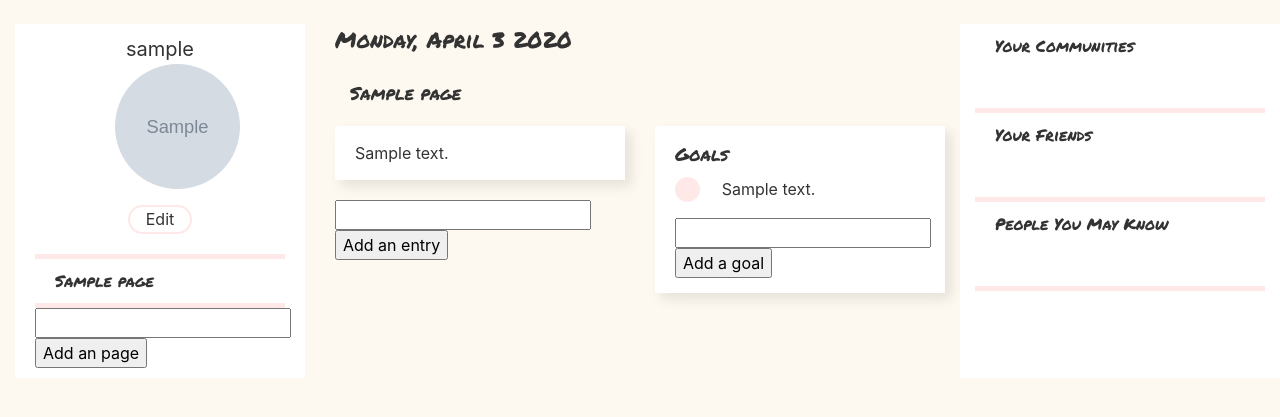
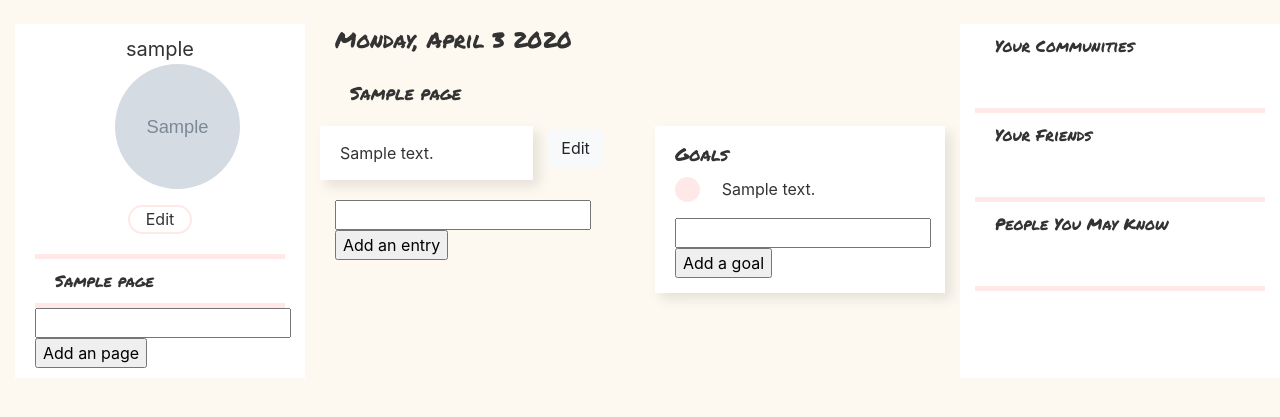
Before and after one commit to kevin-mao/soboju, a Flask app: page /journal in a window 1280 px wide. Shown: the part 56-473 px from the top of the page. Run offline with Flask 2, Linux system fonts and the light colour scheme; a user stored in the database is signed in; tables that the repository leaves empty hold one stand-in row (values such as "Sample post"); grey boxes marked "Sample" are stand-in pictures; some libraries are stand-ins or nearby versions.

Commit message:
added edit button

```diff
--- a/flaskblog/static/main.css
+++ b/flaskblog/static/main.css
@@ -193,3 +193,7 @@ a.article-title:hover {
     height: 30px;
     width: 30px;
 }
+
+.btn-style {
+  margin-top: 23px;
+}
--- a/flaskblog/static/script.js
+++ b/flaskblog/static/script.js
@@ -16,6 +16,8 @@
           });
         };
       });
+
+
 });
 
 function addPage(){
@@ -35,6 +37,21 @@
         response = JSON.parse(response);
         entry_id = response.entry_id;
     });
+}
+
+function editEntry(entry_id, entry_text) {
+    console.log(entry_id)
+     $(`#${entry_id}-entry-btn`).click(function(){
+        console.log('yes')
+        // {{entry.id}}-entry-row
+        $(`#${entry_id}-entry-row`).empty()
+
+        var input_box = $('<input type="text" id="input_entry">')
+        $(`#${entry_id}-entry-row`).html(input_box)
+        $("#input_entry").val(entry_text)
+
+    })
+
 }
 
 function addGoal(page_id){
--- a/flaskblog/templates/profile.html
+++ b/flaskblog/templates/profile.html
@@ -44,7 +44,13 @@
                     <!-- <div class="header-style"> Ideas </div> -->
                     <!-- <ul> -->
                     {% for entry in entries.get(page.id) %}
-                    <div class="entry-style"> {{ entry.text }} </div>
+                    <div class="row" id="{{entry.id}}-entry-row">
+                    <div class="entry-style col-md-8"> {{ entry.text }} </div>
+                    <div class="col-md-4">
+                        <button type="button" class="btn btn-light btn-style" id="{{entry.id}}-entry-btn" onclick="editEntry({{entry.id}}, '{{entry.text}}')">Edit</button>
+
+                    </div>
+                    </div>
                     {% endfor %}
                     <form>
                         <input type="text" id="{{page.id}}-entry">
```
